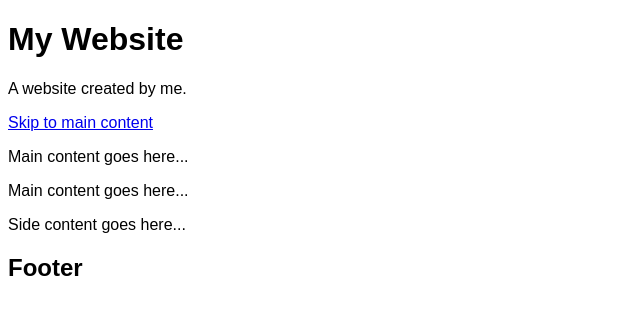
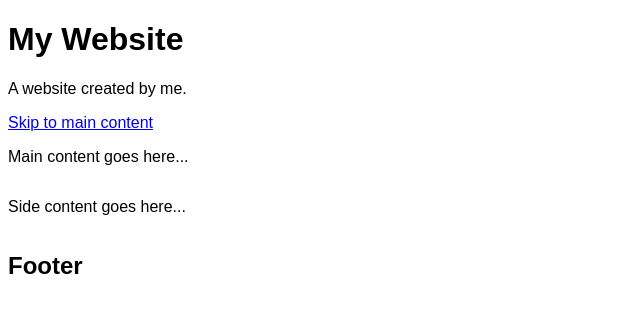
Before and after one commit to xXErosXx/Romance, a plain HTML site: page front-page.html in a window 1280 px wide. Shown: the whole page, without its empty margins (0-640 px from the left). Drawn offline with Linux system fonts and the light colour scheme.

Commit message:
Update front-page.html

```diff
--- a/front-page.html
+++ b/front-page.html
@@ -3,7 +3,7 @@
 <head>
   <title>Page Title</title>
   <meta charset="UTF-8">
-  <meta name="viewport" content="width=device-width, initial-scale=1">
+  <meta name="viewport" content="width=device-width, initial-scale=1, shrink-to-fit=no">
   <meta name="description" content="A personal website created by me.">
   <style>
     body {
@@ -44,16 +44,14 @@
   <p>Main content goes here...</p>
 </main>
 
-<row>
-  <main>
-    <p>Main content goes here...</p>
-  </main>
+<div class="row">
   <aside>
     <p>Side content goes here...</p>
   </aside>
-</row>
+</div>
 
 <footer>
+  <footer role="contentinfo">
   <h2>Footer</h2>
 </footer>
 </body>
```
